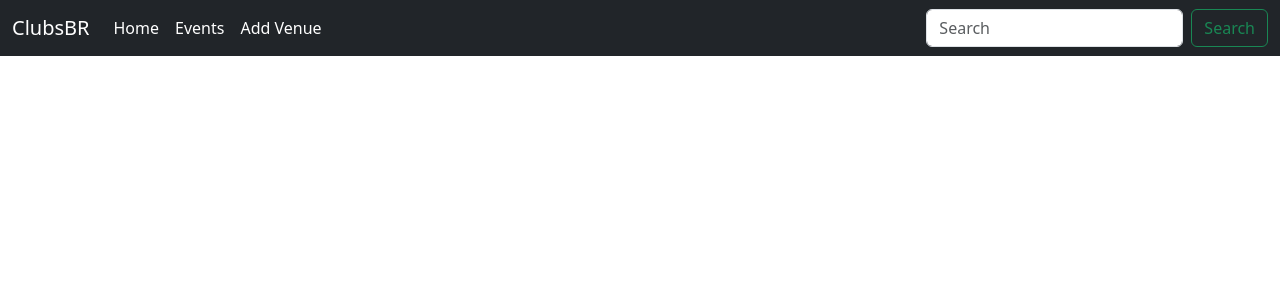
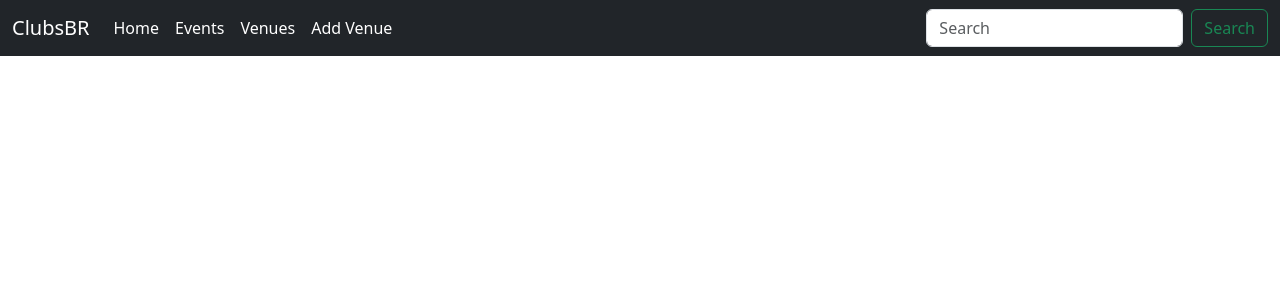
Before and after one commit to GuiFernandess7/DjangoClubApp, a Django app: template templates/events/home.html in a window 1280 px wide. Shown: the top 300 px of the page. Run offline with Django 4.2, Linux system fonts and the light colour scheme; the template is opened without the code that fills it, so the values that code supplies are empty.

Commit message:
navbar updated

```diff
--- a/templates/events/navbar.html
+++ b/templates/events/navbar.html
@@ -10,10 +10,13 @@
             <a class="nav-link active" aria-current="page" href="#">Home</a>
           </li>
           <li class="nav-item">
-            <a class="nav-link active" aria-current="page" href="{% url 'event_list' %}">Events</a>
+            <a class="nav-link active" aria-current="page" href="{% url 'event-list' %}">Events</a>
           </li>
           <li class="nav-item">
-            <a class="nav-link active" aria-current="page" href="{% url 'add_venue'%}">Add Venue</a>
+            <a class="nav-link active" aria-current="page" href="{% url 'list-venues'%}">Venues</a>
+          </li>
+          <li class="nav-item">
+            <a class="nav-link active" aria-current="page" href="{% url 'add-venue'%}">Add Venue</a>
           </li>
         </ul>
         <form class="d-flex" role="search">
```
